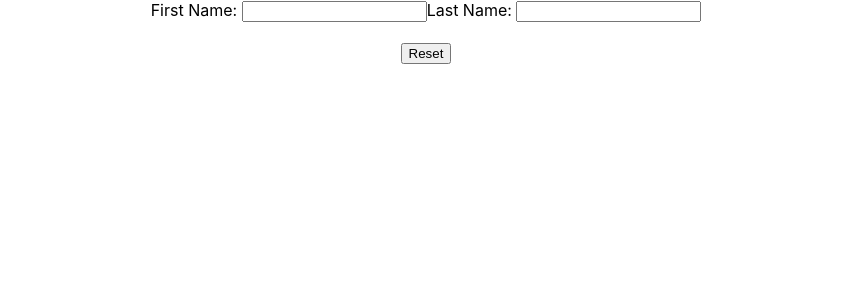
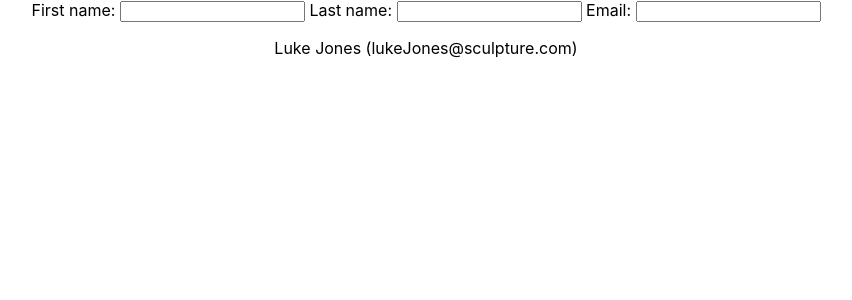
Before and after one commit to ibsa-a1/First-React-App, a React (Create React App) app: page / in a window 1280 px wide. Shown: the top 300 px of the page, without its empty margins (214-1066 px from the left). Built offline with nearby package versions, Linux system fonts and the light colour scheme.

Commit message:
Simple Registration Form with useState Hook

```diff
--- a/src/App.js
+++ b/src/App.js
@@ -21,6 +21,7 @@ import Contact from './Pages/Contact'
 import About from './Pages/About'
 import UseStateCounter from './Hooks/useStateCounter';
 import UseStatewithObject from './Hooks/useStatewithObject';
+import RegisterForm from './Hooks/useStateForm';
 
 function App() {
   return (
@@ -100,7 +101,9 @@ function App() {
 
         {/* <UseStateCounter /> */}
 
-        <UseStatewithObject />
+        {/* <UseStatewithObject /> */}
+
+        <RegisterForm />
 
     </div>
   );
--- /dev/null
+++ b/src/Hooks/useStateForm.js
@@ -0,0 +1,27 @@
+import { useState } from 'react';
+
+function RegisterForm() {
+  const [form, setForm] = useState({
+    firstName: 'Luke',
+    lastName: 'Jones',
+    email: 'lukeJones@sculpture.com',
+  });
+
+  return (
+    <div>
+
+        <label> First name: </label>
+        <input onChange={e => { setForm({ ...form, firstName: e.target.value }); }} />
+
+        <label> Last name: </label>
+        <input onChange={e => { setForm({ ...form, lastName: e.target.value }); }} />
+
+        <label> Email: </label>
+        <input onChange={e => { setForm({ ...form, email: e.target.value }); }} />
+
+      <p> {form.firstName}{' '} {form.lastName}{' '} ({form.email})</p>
+    </div>
+  );
+}
+
+export default RegisterForm
```
